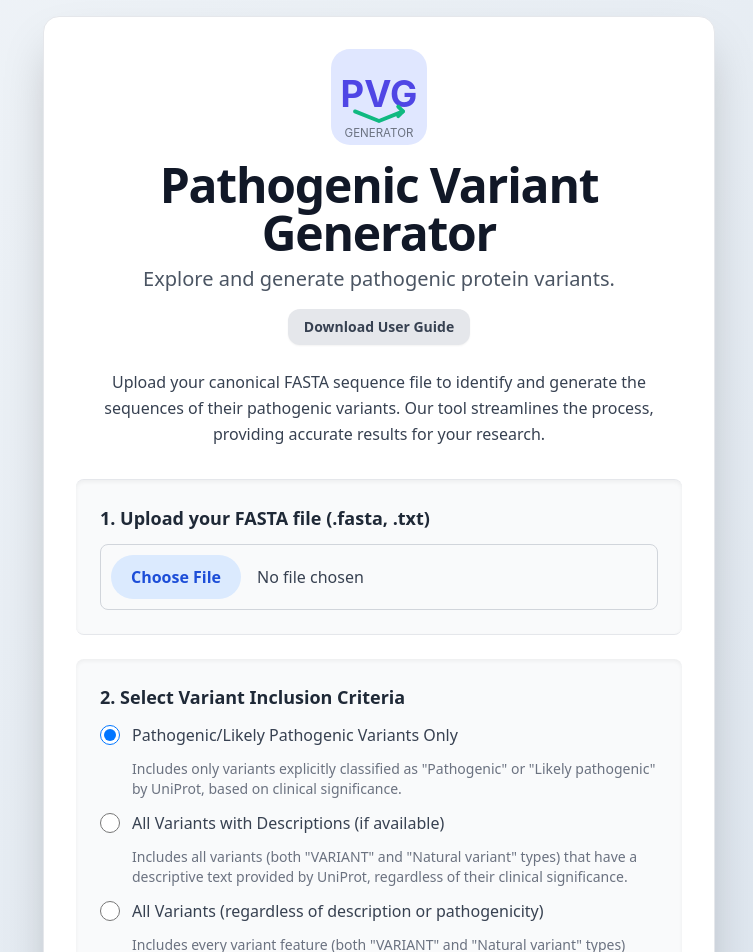
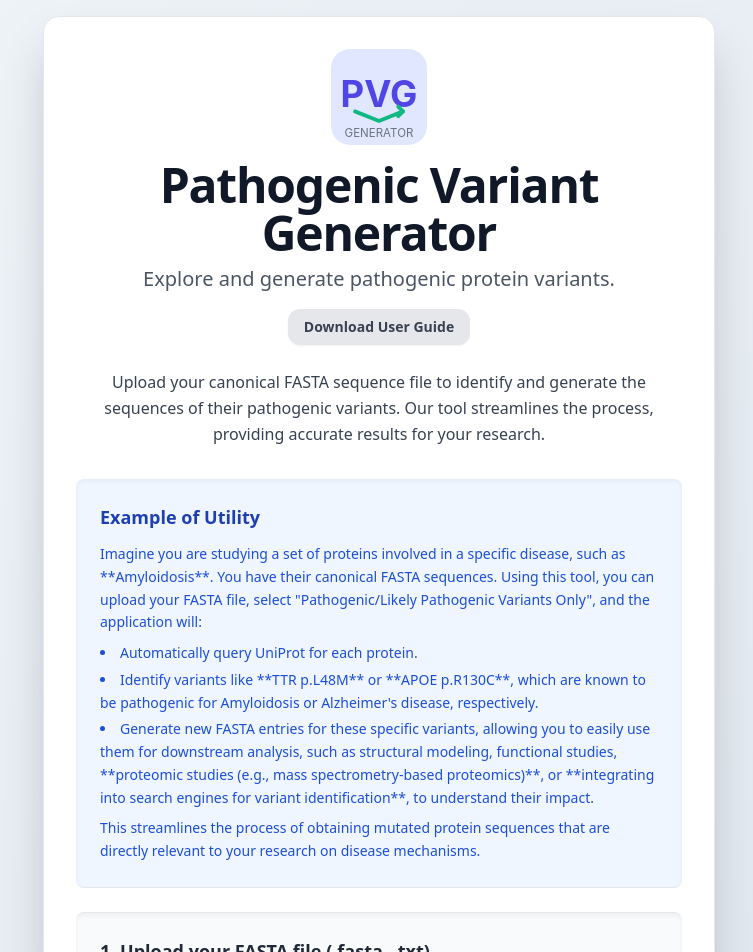
Before and after one commit to Carlos-Fuentes-UCO/patho-variants-app, a React (Create React App) app: page / in a window 1280 px wide. Shown: the top 952 px of the page, without its empty margins (261-1014 px from the left). Built offline with nearby package versions, Linux system fonts and the light colour scheme.

Commit message:
feat: Enhance utility example with proteomic and search engine details

```diff
--- a/src/App.js
+++ b/src/App.js
@@ -480,6 +480,23 @@ That's it! With these simple steps, you will be able to efficiently use the Path
                     Our tool streamlines the process, providing accurate results for your research.
                 </p>
 
+                {/* New section for Example of Utility */}
+                <div className="mb-6 border-b border-gray-200 py-6 px-6 rounded-lg bg-blue-50 shadow-inner">
+                    <h2 className="text-lg font-semibold text-blue-800 mb-3">Example of Utility</h2>
+                    <p className="text-sm text-blue-700 leading-relaxed">
+                        Imagine you are studying a set of proteins involved in a specific disease, such as **Amyloidosis**. You have their canonical FASTA sequences.
+                        Using this tool, you can upload your FASTA file, select "Pathogenic/Likely Pathogenic Variants Only", and the application will:
+                    </p> {/* Close the previous p tag */}
+                    <ul className="list-disc list-inside mt-2 space-y-1 text-sm text-blue-700 leading-relaxed"> {/* Apply text styles to ul itself */}
+                        <li>Automatically query UniProt for each protein.</li>
+                        <li>Identify variants like **TTR p.L48M** or **APOE p.R130C**, which are known to be pathogenic for Amyloidosis or Alzheimer's disease, respectively.</li>
+                        <li>Generate new FASTA entries for these specific variants, allowing you to easily use them for downstream analysis, such as structural modeling, functional studies, **proteomic studies (e.g., mass spectrometry-based proteomics)**, or **integrating into search engines for variant identification**, to understand their impact.</li>
+                    </ul>
+                    <p className="text-sm text-blue-700 leading-relaxed mt-2"> {/* New p tag for the concluding sentence */}
+                        This streamlines the process of obtaining mutated protein sequences that are directly relevant to your research on disease mechanisms.
+                    </p>
+                </div>
+
                 <div className="mb-6 border-t border-b border-gray-200 py-6 px-6 rounded-lg bg-gray-50 shadow-inner"> {/* Added px-6 */}
                     <label htmlFor="fasta-upload" className="block text-gray-800 text-lg font-semibold mb-3">
                         1. Upload your FASTA file (.fasta, .txt)
```
